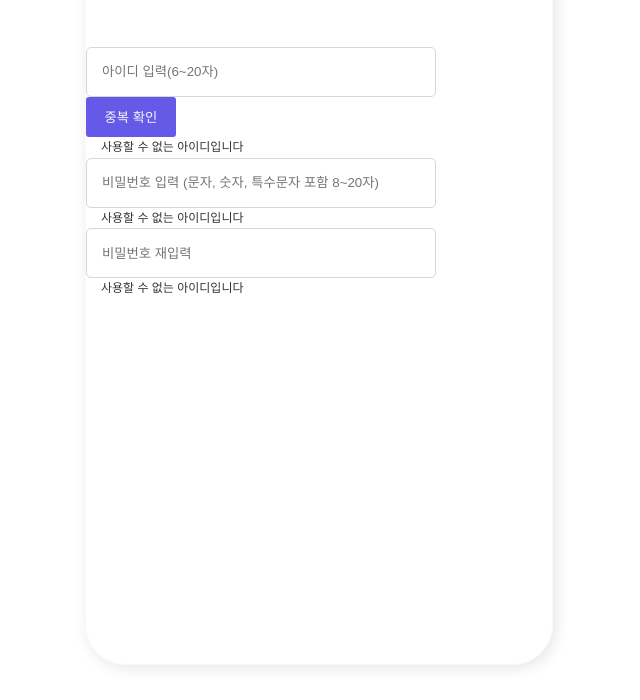
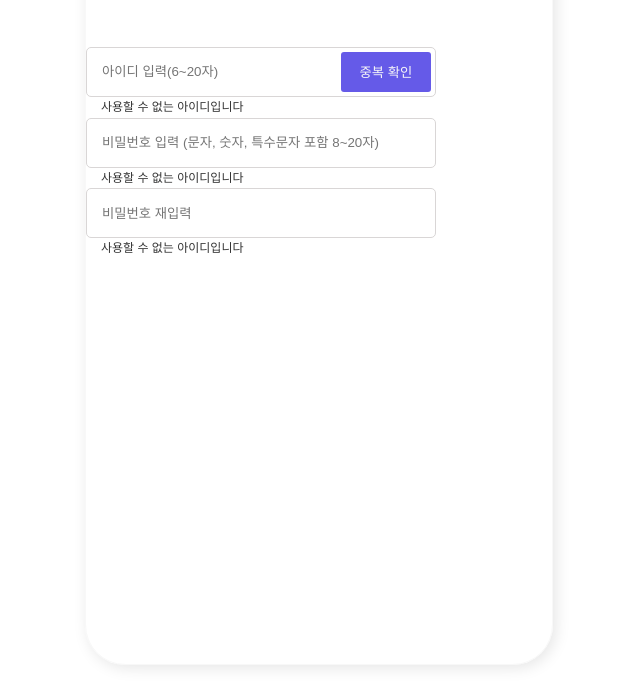
Before and after one commit to choiiis/sign-up-and-in-page, a website built with Parcel: page index.html in a window 1280 px wide. Shown: the part 100-800 px from the top of the page, without its empty margins (321-961 px from the left). Built offline with nearby package versions, Linux system fonts and the light colour scheme; a web font is replaced by a local one.

Commit message:
Put id-check button inside the input tag

```diff
--- a/css/main.css
+++ b/css/main.css
@@ -64,8 +64,17 @@ section {
   margin: 2px 0 2px 15px;
 }
 
+.info #info__id {
+  position: relative;
+}
+
 #info__id button {
+  position: absolute;
   width: 90px;
   height: 40px;
+  top: 0;
+  bottom: 0;
+  right: 5px;
+  margin: auto 0;
   border-radius: 3px;
 }
```
